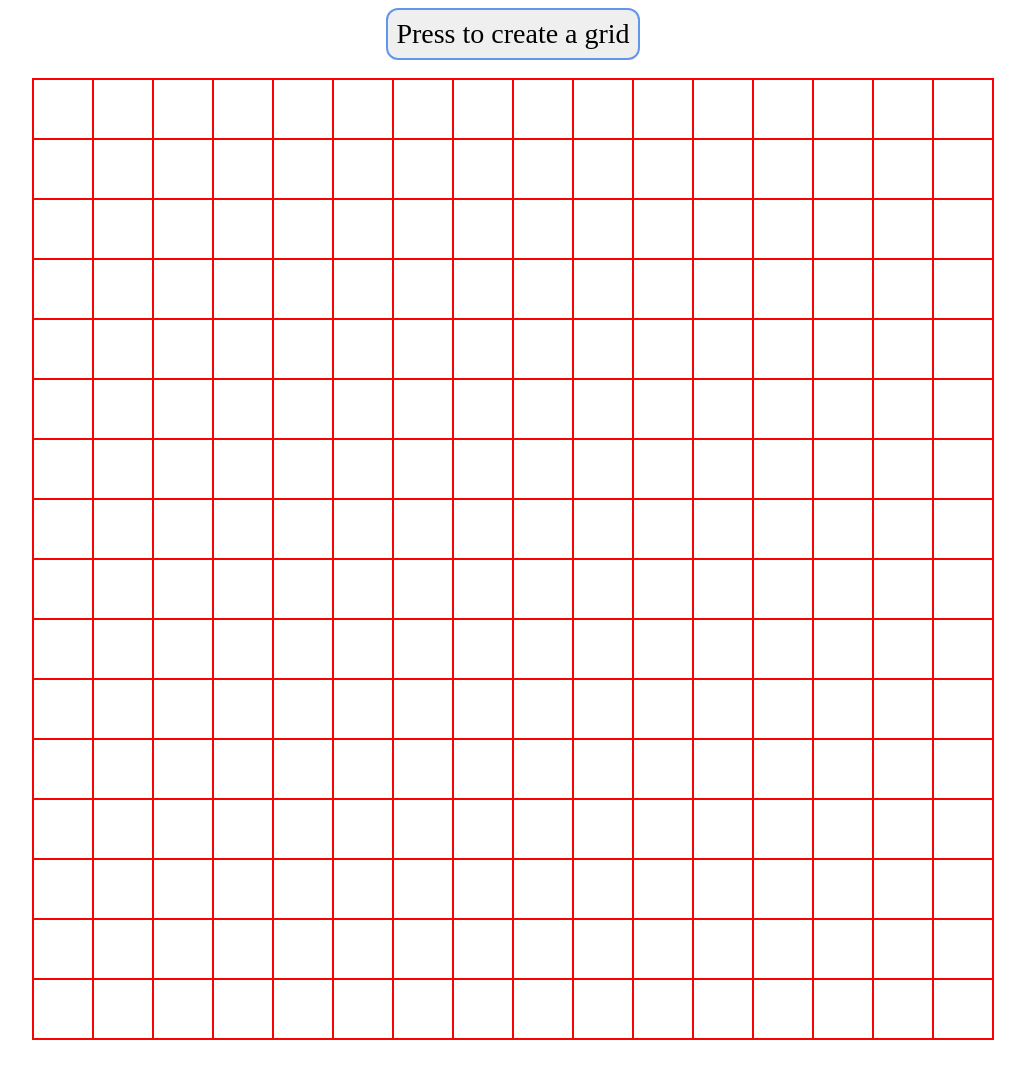
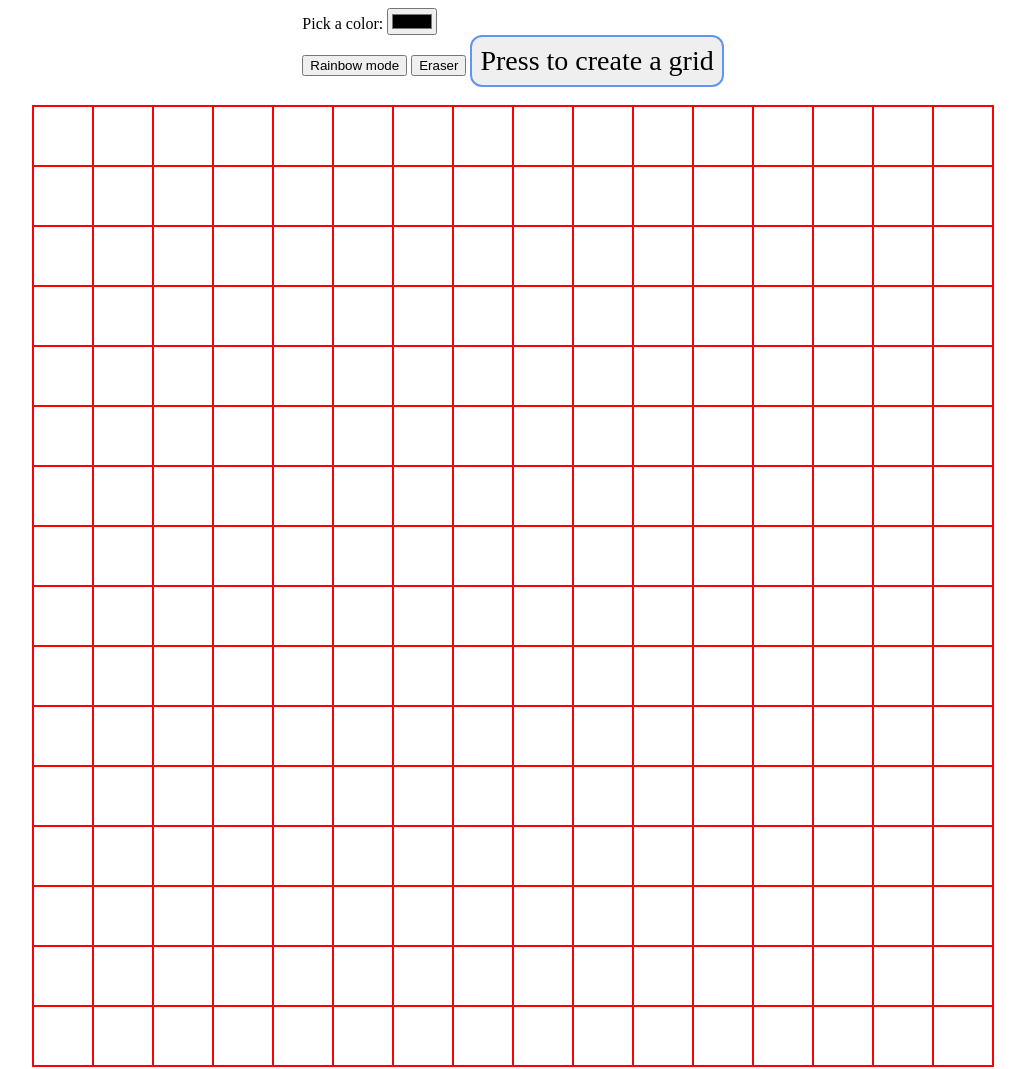
Before and after one commit to SauliusPetr/Etch-A-Sketch, a plain HTML site: page index.html in a window 1280 px wide. Shown: the whole page, without its empty margins (127-1152 px from the left). Drawn offline with Linux system fonts and the light colour scheme.

Commit message:
Add more buttons

```diff
--- a/index.html
+++ b/index.html
@@ -9,7 +9,17 @@
     <title>Document</title>
 </head>
 <body>
-    <button class="change-grid">Press to create a grid</button>
+    <div class="buttons">
+
+        <div class="picker-div">
+            Pick a color:
+            <input type="color" class="picker">
+        </div>
+        <button class="rainbow">Rainbow mode</button>
+        <button class="erase">Eraser</button>
+        <button class="change-grid">Press to create a grid</button>
+
+    </div>
     <div class="container"></div>
 </body>
 </html>
```
